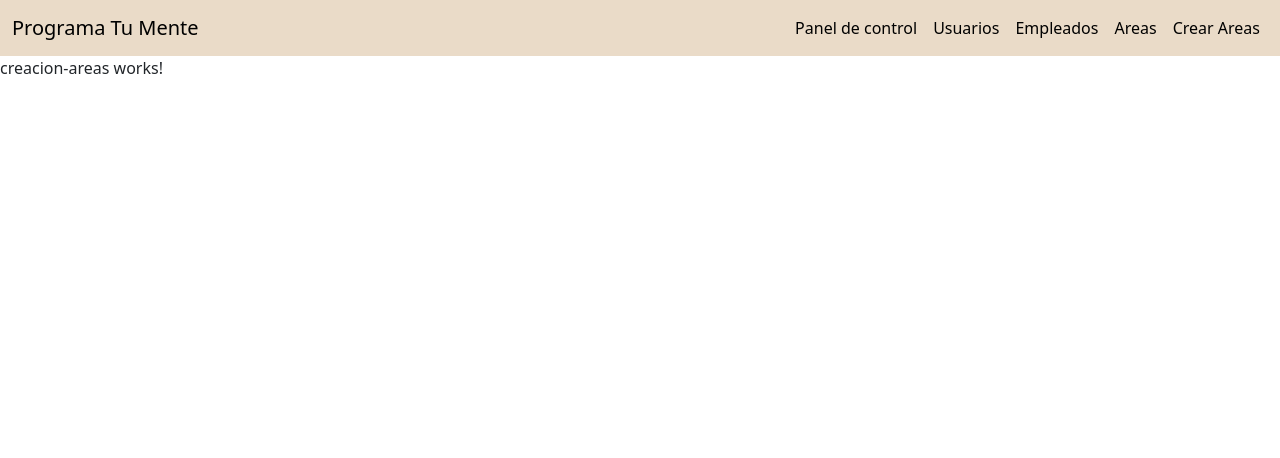
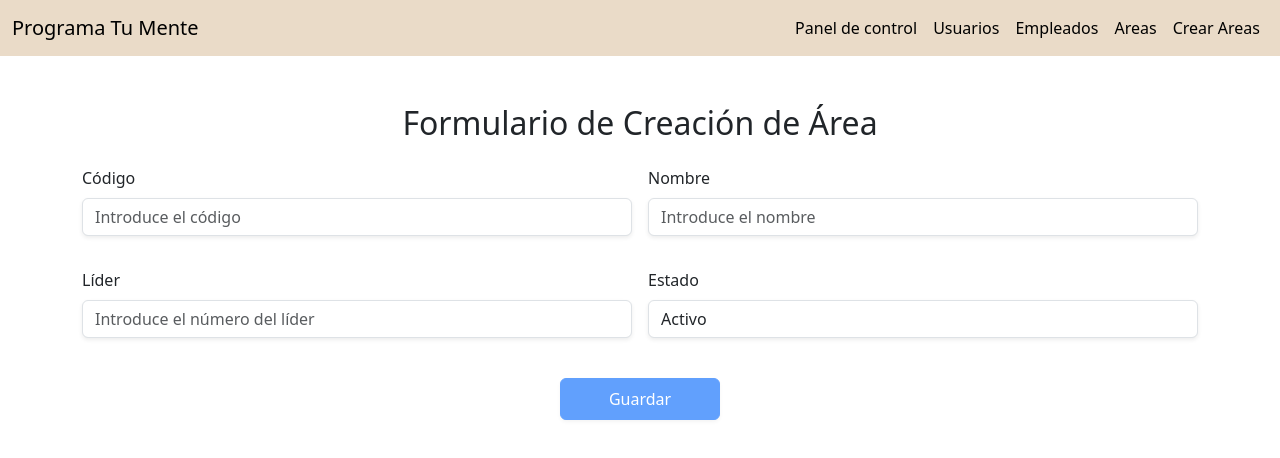
Before and after one commit to OrlandoBurgos34/pruebaTecnicaLudycom, an Angular app: page /creacionAreas in a window 1280 px wide. Shown: the top 458 px of the page. Built offline with nearby package versions, Linux system fonts and the light colour scheme.

Commit message:
creacion de areas added

```diff
--- a/src/app/modules/creacion-areas/creacion-areas.component.html
+++ b/src/app/modules/creacion-areas/creacion-areas.component.html
@@ -1 +1,124 @@
-<p>creacion-areas works!</p>
+<div class="container mt-5">
+  <h2 class="text-center mb-4">Formulario de Creación de Área</h2>
+  <form [formGroup]="areaForm">
+    <div class="row g-3">
+      <!-- Código -->
+      <div class="col-md-6">
+        <div class="mb-3">
+          <label for="code" class="form-label">Código</label>
+          <input
+            type="number"
+            class="form-control shadow-sm"
+            id="code"
+            formControlName="code"
+            placeholder="Introduce el código"
+            min="10"
+            max="99"
+            [ngClass]="{
+              'is-invalid':
+                areaForm.get('code')?.invalid && areaForm.get('code')?.touched
+            }"
+          />
+          <div
+            *ngIf="
+              areaForm.get('code')?.invalid && areaForm.get('code')?.touched
+            "
+            class="invalid-feedback"
+          >
+            {{ codeErrorMessage }}
+          </div>
+        </div>
+      </div>
+
+      <!-- Nombre -->
+      <div class="col-md-6">
+        <div class="mb-3">
+          <label for="name" class="form-label">Nombre</label>
+          <input
+            type="text"
+            class="form-control shadow-sm"
+            id="name"
+            formControlName="name"
+            placeholder="Introduce el nombre"
+            maxlength="50"
+            [ngClass]="{
+              'is-invalid':
+                areaForm.get('name')?.invalid && areaForm.get('name')?.touched
+            }"
+          />
+          <div
+            *ngIf="
+              areaForm.get('name')?.invalid && areaForm.get('name')?.touched
+            "
+            class="invalid-feedback"
+          >
+            {{ nameErrorMessage }}
+          </div>
+        </div>
+      </div>
+
+      <!-- Líder -->
+      <div class="col-md-6">
+        <div class="mb-3">
+          <label for="leader" class="form-label">Líder</label>
+          <input
+            type="number"
+            class="form-control shadow-sm"
+            id="leader"
+            formControlName="leader"
+            placeholder="Introduce el número del líder"
+            min="1000000"
+            max="9999999"
+            [ngClass]="{
+              'is-invalid':
+                areaForm.get('leader')?.invalid &&
+                areaForm.get('leader')?.touched
+            }"
+          />
+          <div
+            *ngIf="
+              areaForm.get('leader')?.invalid && areaForm.get('leader')?.touched
+            "
+            class="invalid-feedback"
+          >
+            {{ leaderErrorMessage }}
+          </div>
+        </div>
+      </div>
+
+      <!-- Estado -->
+      <div class="col-md-6">
+        <div class="mb-3">
+          <label for="status" class="form-label">Estado</label>
+          <select
+            id="status"
+            class="form-control shadow-sm"
+            formControlName="status"
+          >
+            <option value="Activo">Activo</option>
+            <option value="Inactivo">Inactivo</option>
+          </select>
+          <div
+            *ngIf="
+              areaForm.get('status')?.invalid && areaForm.get('status')?.touched
+            "
+            class="invalid-feedback"
+          >
+            El estado es obligatorio.
+          </div>
+        </div>
+      </div>
+    </div>
+
+    <!-- Botón Guardar -->
+    <div class="text-center mt-4">
+      <button
+        type="submit"
+        class="btn btn-primary shadow-sm px-5 py-2"
+        [disabled]="areaForm.invalid"
+      >
+        Guardar
+      </button>
+    </div>
+  </form>
+</div>
--- a/src/app/modules/creacion-areas/creacion-areas.component.ts
+++ b/src/app/modules/creacion-areas/creacion-areas.component.ts
@@ -1,10 +1,61 @@
-import { Component } from '@angular/core';
+import { Component, OnInit } from '@angular/core';
+import { FormBuilder, FormGroup, Validators } from '@angular/forms';
 
 @Component({
   selector: 'app-creacion-areas',
   templateUrl: './creacion-areas.component.html',
-  styleUrl: './creacion-areas.component.css'
+  styleUrls: ['./creacion-areas.component.css'],
 })
-export class CreacionAreasComponent {
+export class CreacionAreasComponent implements OnInit {
+  areaForm!: FormGroup;
 
+  constructor(private fb: FormBuilder) {}
+
+  ngOnInit(): void {
+    this.areaForm = this.fb.group({
+      code: [
+        null,
+        [Validators.required, Validators.min(10), Validators.max(99)],
+      ],
+      name: ['', [Validators.required, Validators.maxLength(50)]],
+      leader: [
+        null,
+        [Validators.required, Validators.min(1000000), Validators.max(9999999)],
+      ],
+      status: ['Activo', Validators.required],
+    });
+  }
+
+  get codeErrorMessage(): string | null {
+    const codeControl = this.areaForm.get('code');
+    if (codeControl?.hasError('required')) {
+      return 'El código es obligatorio.';
+    }
+    if (codeControl?.hasError('min') || codeControl?.hasError('max')) {
+      return 'El código debe ser un número de dos dígitos.';
+    }
+    return null;
+  }
+
+  get nameErrorMessage(): string | null {
+    const nameControl = this.areaForm.get('name');
+    if (nameControl?.hasError('required')) {
+      return 'El nombre es obligatorio.';
+    }
+    if (nameControl?.hasError('maxlength')) {
+      return 'El nombre no debe exceder 50 caracteres.';
+    }
+    return null;
+  }
+
+  get leaderErrorMessage(): string | null {
+    const leaderControl = this.areaForm.get('leader');
+    if (leaderControl?.hasError('required')) {
+      return 'El líder es obligatorio.';
+    }
+    if (leaderControl?.hasError('min') || leaderControl?.hasError('max')) {
+      return 'El número del líder debe tener exactamente 7 dígitos.';
+    }
+    return null;
+  }
 }
--- a/src/app/modules/creacion-usuarios/creacion-usuarios.component.html
+++ b/src/app/modules/creacion-usuarios/creacion-usuarios.component.html
@@ -13,6 +13,10 @@
             formControlName="name"
             placeholder="Introduce tu nombre"
             maxlength="50"
+            [ngClass]="{
+              'is-invalid':
+                userForm.get('name')?.invalid && userForm.get('name')?.touched
+            }"
           />
           <div
             *ngIf="
@@ -35,6 +39,11 @@
             formControlName="lastName"
             placeholder="Introduce tu apellido"
             maxlength="50"
+            [ngClass]="{
+              'is-invalid':
+                userForm.get('lastName')?.invalid &&
+                userForm.get('lastName')?.touched
+            }"
           />
           <div
             *ngIf="
```
